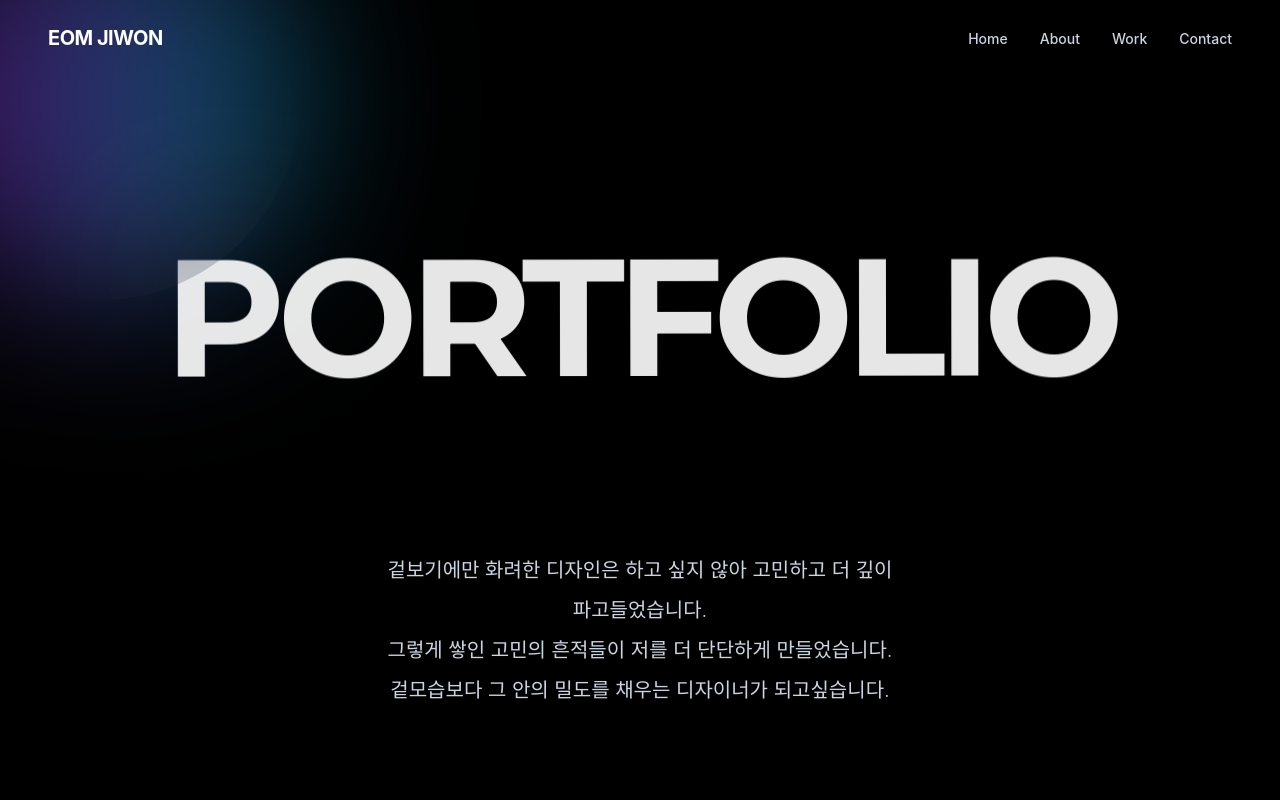
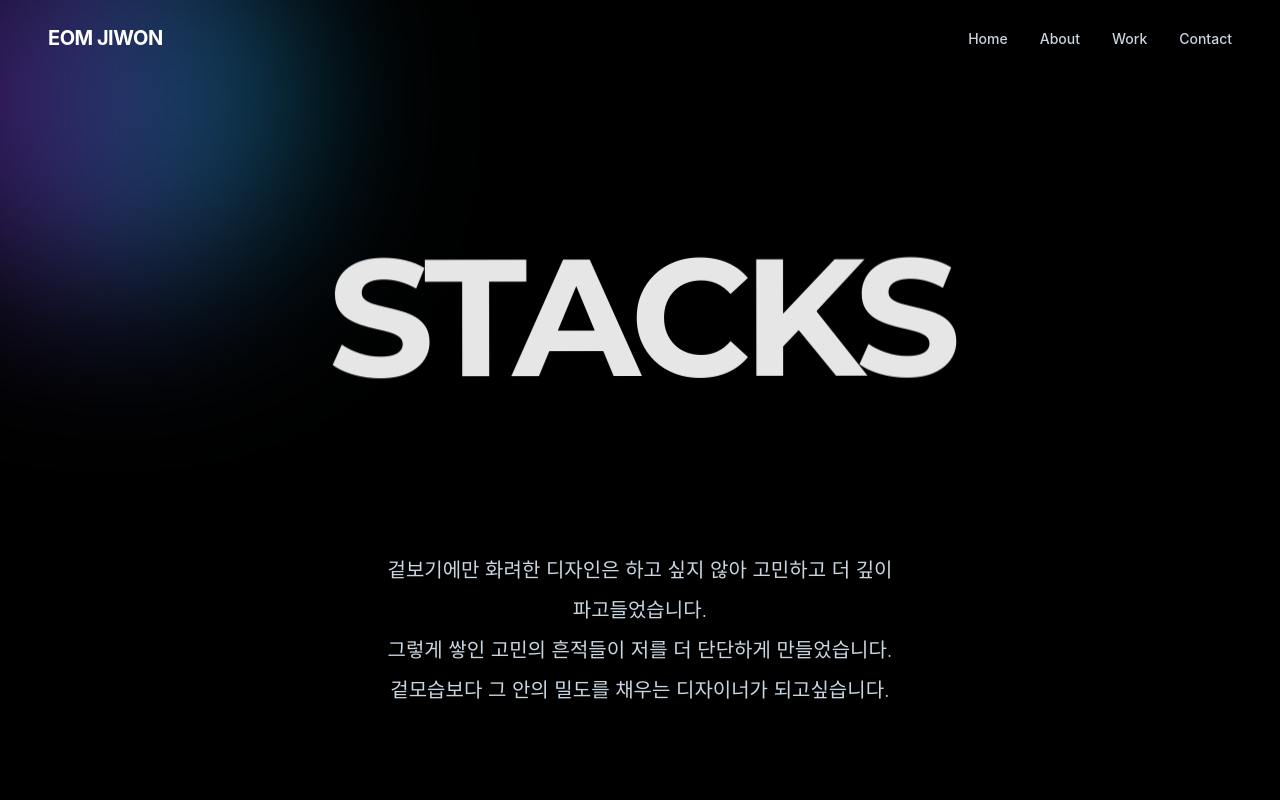
Before and after one commit to nareunja/portfolio-site, a React (Vite) app: page / in a window 1280 px wide. Shown: the top 800 px of the page. Built offline with nearby package versions, Linux system fonts and the light colour scheme; a web font is replaced by a local one.

Commit message:
Change Hero title to STACKS

```diff
--- a/src/components/Hero.jsx
+++ b/src/components/Hero.jsx
@@ -22,7 +22,7 @@ const Hero = () => {
                 className="relative z-10 p-12"
             >
                 <h1 className="relative text-[13vw] leading-none font-bold tracking-tighter text-white drop-shadow-2xl z-20 px-8 py-4 mix-blend-overlay opacity-90 font-montserrat">
-                    PORTFOLIO
+                    STACKS
                 </h1>
             </motion.div>
 
```
